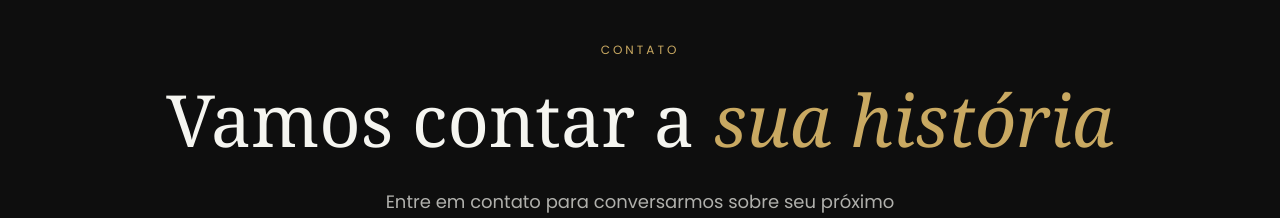
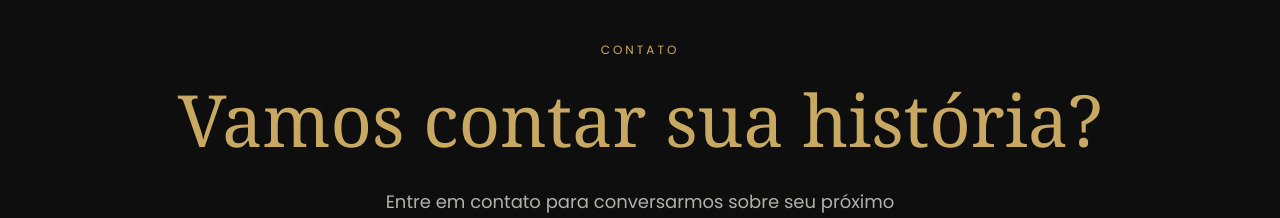
Before and after one commit to Alusem/Portif-lio-Felipe-Morais, a Next.js app: page / in a window 1280 px wide. Shown: the part 3072-3290 px from the top of the page. Built offline with nearby package versions, Linux system fonts and the light colour scheme; a web font is replaced by a local one.

Commit message:
Nova foto de perfil e footer CTA amarelo com interrogação

```diff
--- a/src/components/layout/Footer.tsx
+++ b/src/components/layout/Footer.tsx
@@ -4,7 +4,7 @@ import { InstagramButton } from "@/components/ui/InstagramButton";
 import { ScrollReveal } from "@/components/ui/ScrollReveal";
 
 export function Footer() {
-  const { contact, name, ctaFooter, ctaFooterEmphasis } = siteData;
+  const { contact, name, ctaFooter } = siteData;
 
   return (
     <footer id="contato" className="border-t border-cream/10 bg-surface/30">
@@ -13,9 +13,8 @@ export function Footer() {
           <p className="mb-4 text-xs uppercase tracking-[0.25em] text-accent">
             Contato
           </p>
-          <h2 className="font-display text-4xl leading-tight text-cream md:text-6xl lg:text-7xl">
-            {ctaFooter}{" "}
-            <span className="italic text-accent">{ctaFooterEmphasis}</span>
+          <h2 className="font-display text-4xl leading-tight text-accent md:text-6xl lg:text-7xl">
+            {ctaFooter}
           </h2>
           <p className="mx-auto mt-6 max-w-xl text-base text-cream/70 md:text-lg">
             Entre em contato para conversarmos sobre seu próximo projeto
--- a/src/data/site.ts
+++ b/src/data/site.ts
@@ -10,8 +10,7 @@ export const siteData: SiteData = {
   services:
     "Produção de documentários, curtas-metragens, vídeos institucionais, publicidade e filmes de casamento.",
   ctaPrimary: "Vamos contar a sua história",
-  ctaFooter: "Vamos contar a",
-  ctaFooterEmphasis: "sua história",
+  ctaFooter: "Vamos contar sua história?",
   heroVideoUrl: "/videos/hero.mp4",
   heroPosterUrl: "/images/posters/hero.jpg",
   navLinks: [
--- a/src/types/index.ts
+++ b/src/types/index.ts
@@ -39,7 +39,6 @@ export interface SiteData {
   services: string;
   ctaPrimary: string;
   ctaFooter: string;
-  ctaFooterEmphasis: string;
   navLinks: NavLink[];
   contact: ContactInfo;
   about: AboutInfo;
```
Also changed, not shown: public/images/felipe-perfil.jpg.
